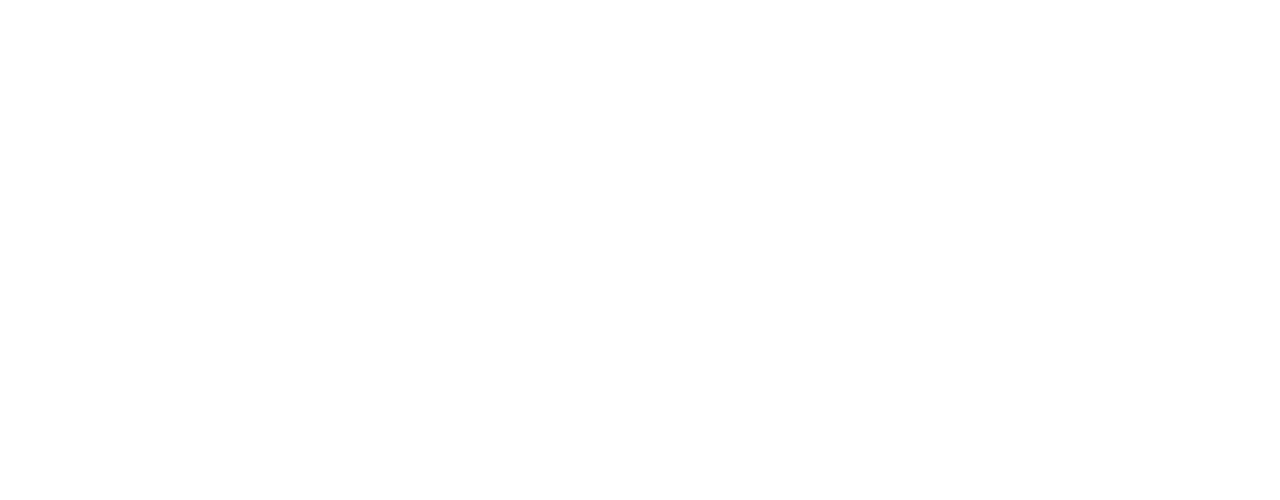
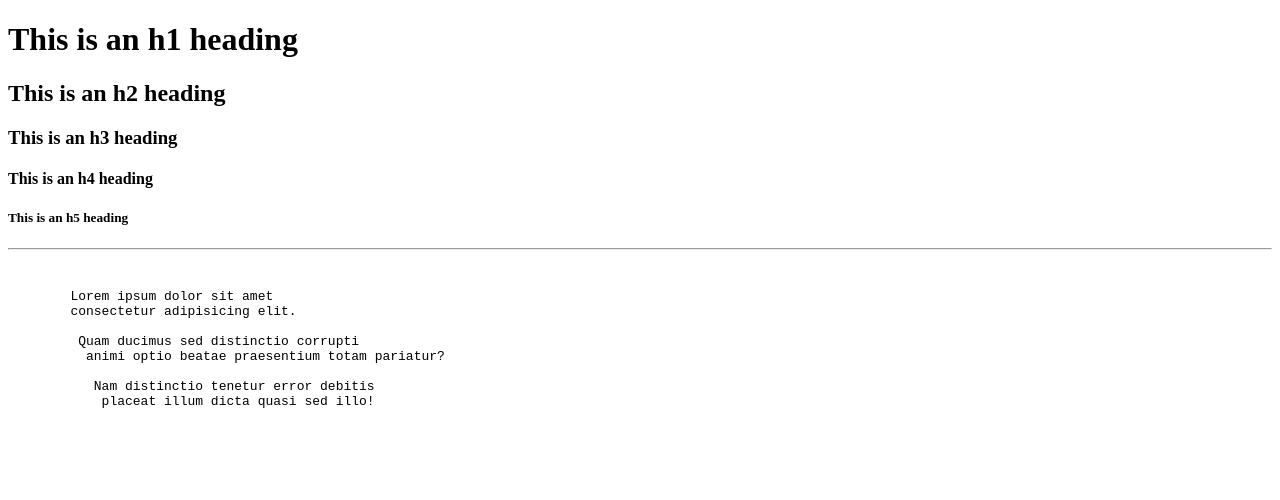
Before and after one commit to eugeniabiamaasakyi/eugenia, a plain HTML site: page index.html in a window 1280 px wide. Drawn offline with Linux system fonts and the light colour scheme.

Commit message:
Add files via upload

```diff
--- a/index.html
+++ b/index.html
@@ -3,9 +3,27 @@
 <head>
     <meta charset="UTF-8">
     <meta name="viewport" content="width=device-width, initial-scale=1.0">
-    <title>Document</title>
+    <title>my webpage</title>
 </head>
 <body>
+    <h1>This is an h1 heading</h1>
+    <h2>This is an h2 heading</h2>
+    <h3>This is an h3 heading</h3>
+    <h4>This is an h4 heading</h4>
+    <h5>This is an h5 heading</h5>
+    <hr>
+    <br>
+    <pre>
+        Lorem ipsum dolor sit amet
+        consectetur adipisicing elit.
+
+         Quam ducimus sed distinctio corrupti
+          animi optio beatae praesentium totam pariatur?
+
+           Nam distinctio tenetur error debitis
+            placeat illum dicta quasi sed illo!
+    </p>
+
 
 </body>
 </html>
```
